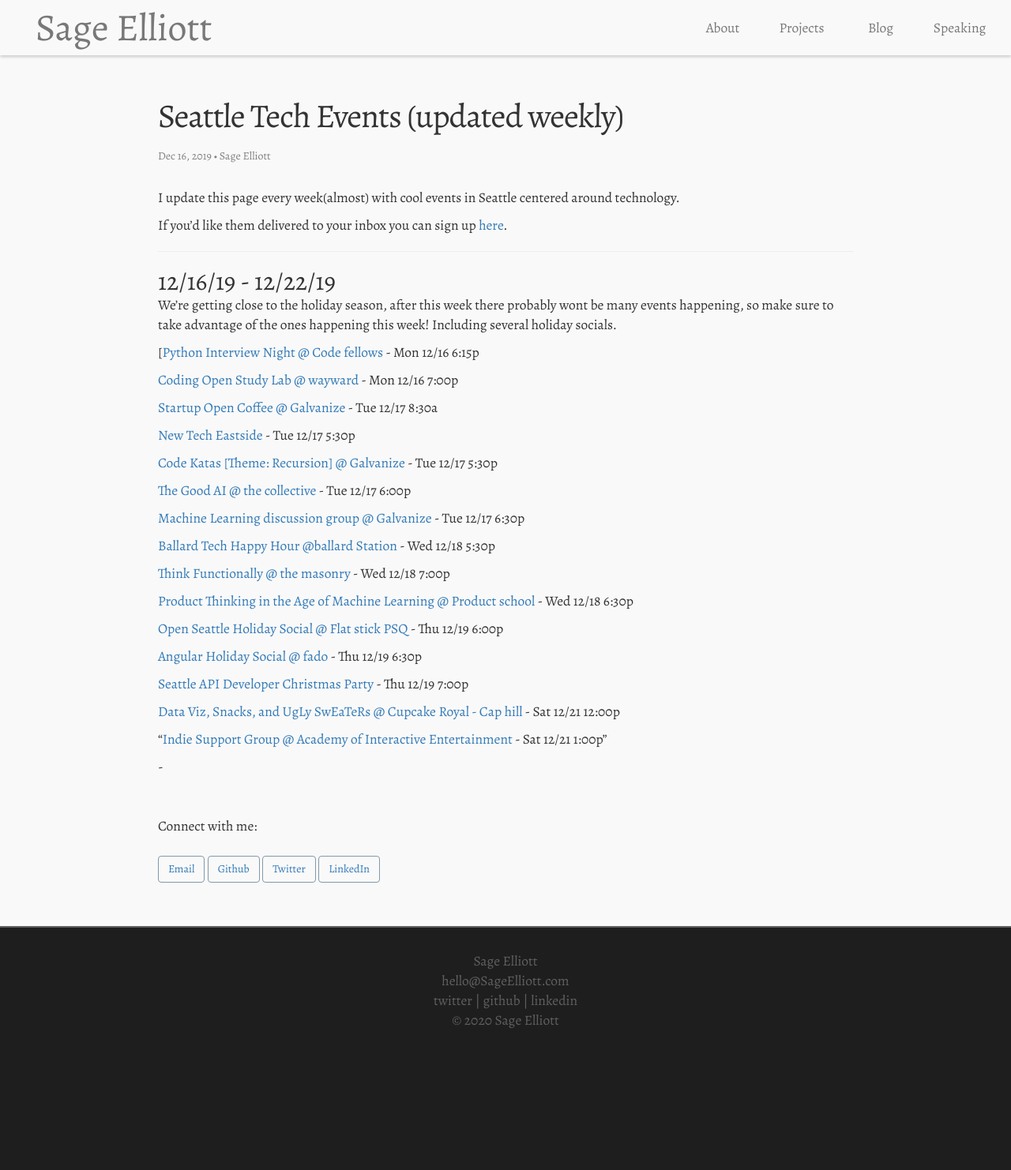
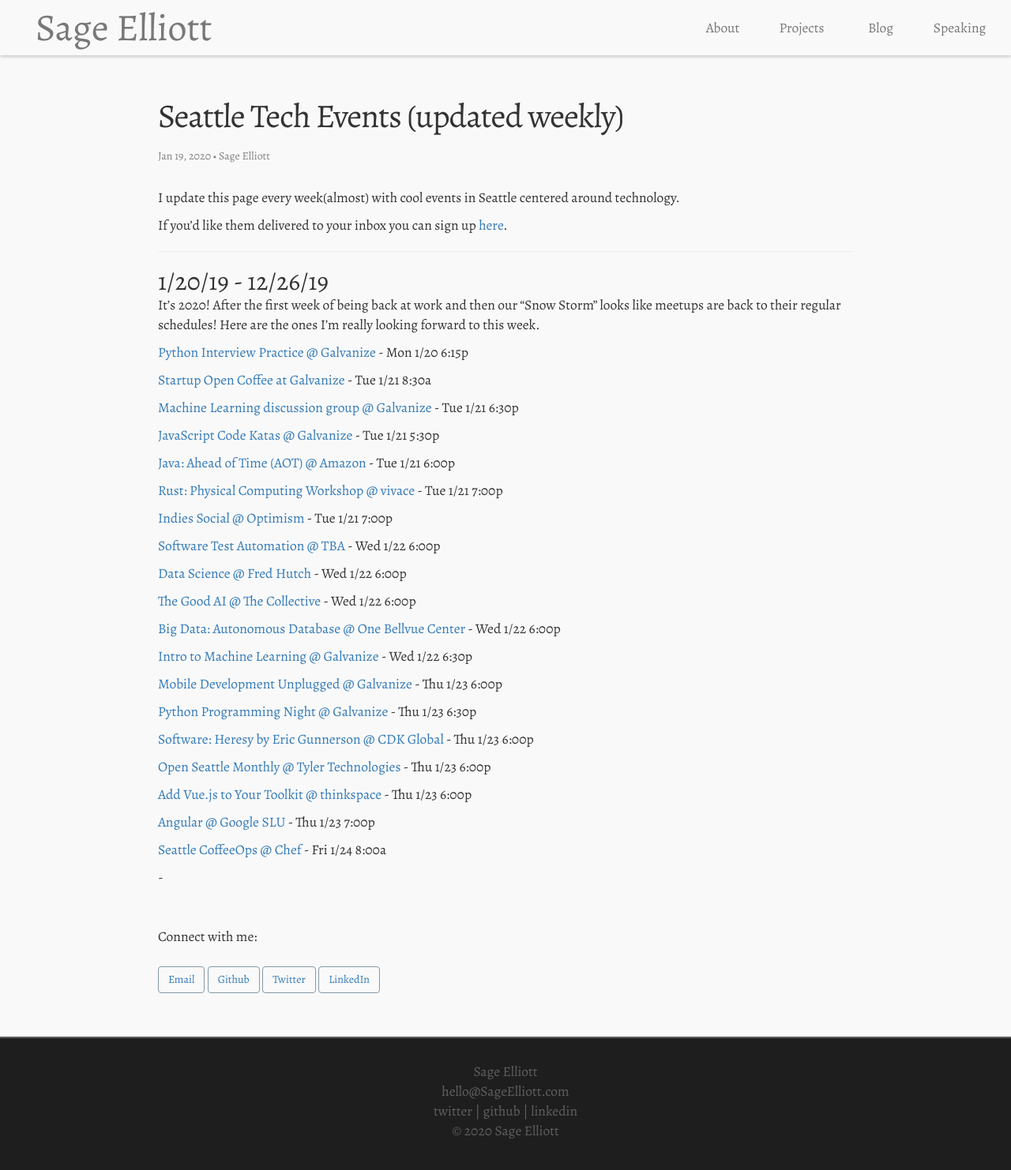
Before and after one commit to sagecodes/sage-blog, a Jekyll site: the page built from _posts/blog/event-posts/2019-8-26-meetups.markdown, in a window 1280 px wide. Shown: the top 1482 px of the page at 79% size. Built offline with Jekyll 4.4.1, drawn with Linux system fonts in a browser that asks for light colours; nearby versions of some CDN libraries; some web fonts are replaced.

Commit message:
update: Weekly event post

```diff
--- a/_posts/blog/event-posts/2019-8-26-meetups.markdown
+++ b/_posts/blog/event-posts/2019-8-26-meetups.markdown
@@ -2,7 +2,7 @@
 layout: post
 title:  "Seattle Tech Events (updated weekly)"
 permalink: /seattle-tech-events
-date:   2019-12-16
+date:   2020-01-19
 categories: post
 tags: events seattle
 author: Sage Elliott
@@ -15,36 +15,45 @@
 
 -------
 
-## 12/16/19 - 12/22/19
+## 1/20/19 - 12/26/19
 
-We're getting close to the holiday season, after this week there probably wont be many events happening, so make sure to take advantage of the ones happening this week! Including several holiday socials.
+It's 2020! After the first week of being back at work and then our "Snow Storm" looks like meetups are back to their regular schedules! Here are the ones I'm really looking forward to this week.
 
-[[Python Interview Night @ Code fellows](http://bit.ly/2stB0cp) - Mon 12/16 6:15p
 
-[Coding Open Study Lab @ wayward](http://bit.ly/2YSRHdq) - Mon 12/16 7:00p
+[Python Interview Practice @ Galvanize](https://www.meetup.com/PSPPython/events/krbjdrybccbbc/) - Mon 1/20 6:15p
 
-[Startup Open Coffee @ Galvanize](http://bit.ly/35u2pJZ) - Tue 12/17 8:30a
+[Startup Open Coffee at Galvanize](https://www.meetup.com/PSPPython/events/267516377/) - Tue 1/21 8:30a
 
-[New Tech Eastside](http://bit.ly/2YVtL9k) - Tue 12/17 5:30p
+[Machine Learning discussion group @ Galvanize](https://www.meetup.com/PSPPython/events/267516377/) - Tue 1/21 6:30p
 
-[Code Katas [Theme: Recursion] @ Galvanize](http://bit.ly/34tTjLK) - Tue 12/17 5:30p
+[JavaScript Code Katas @ Galvanize](https://www.meetup.com/seattlejshackers/events/267254618/) - Tue 1/21 5:30p
 
-[The Good AI @ the collective](http://bit.ly/2PNMGia) - Tue 12/17 6:00p
+[Java: Ahead of Time (AOT) @ Amazon](https://www.meetup.com/seajug/events/267391646/) - Tue 1/21 6:00p
 
-[Machine Learning discussion group @ Galvanize](http://bit.ly/2Z1CIhu) - Tue 12/17 6:30p
+[Rust: Physical Computing Workshop @ vivace](https://www.meetup.com/Seattle-Rust-Meetup/events/267538087/) - Tue 1/21 7:00p
 
-[Ballard Tech Happy Hour @ballard Station](http://bit.ly/2RZV2G4) - Wed 12/18 5:30p
+[Indies Social @ Optimism](https://www.meetup.com/SeattleIndies/events/djtvjpybccbcc/) - Tue 1/21 7:00p
 
-[Think Functionally @ the masonry](http://bit.ly/2LXXlFS) - Wed 12/18 7:00p
+[Software Test Automation @ TBA](https://www.meetup.com/TestPro-Seattle/events/264625678/) - Wed 1/22 6:00p
 
-[ Product Thinking in the Age of Machine Learning @ Product school](http://bit.ly/2YYvJWC) - Wed 12/18 6:30p
+[Data Science @ Fred Hutch](https://www.meetup.com/Seattle-WiDS-Meetup/events/266965964/) - Wed 1/22 6:00p
 
-[Open Seattle Holiday Social @ Flat stick PSQ](http://bit.ly/34p1I31) - Thu 12/19 6:00p
+[The Good AI @ The Collective](https://www.meetup.com/TheGoodAI/events/267700451/) - Wed 1/22 6:00p
 
-[Angular Holiday Social @ fado](http://bit.ly/2qYCpY9) - Thu 12/19 6:30p
+[Big Data: Autonomous Database @ One Bellvue Center](https://www.meetup.com/Big-Data-Bellevue-BDB/events/fxbnllybccbtb/) - Wed 1/22 6:00p
 
-[Seattle API Developer Christmas Party](http://bit.ly/35EZk9K) - Thu 12/19 7:00p
+[Intro to Machine Learning @ Galvanize](https://www.eventbrite.com/e/intro-to-machine-learning-tickets-86875154927) - Wed 1/22 6:30p
 
-[Data Viz, Snacks, and UgLy SwEaTeRs @ Cupcake Royal - Cap hill](http://bit.ly/35oUIEK) - Sat 12/21 12:00p
+[Mobile Development Unplugged @ Galvanize](https://www.meetup.com/mobiletea-seattle/events/267733742/) - Thu 1/23 6:00p
 
-"[Indie Support Group @ Academy of Interactive Entertainment](http://bit.ly/2swVPDN) - Sat 12/21 1:00p"
+[Python Programming Night @ Galvanize](https://www.meetup.com/PSPPython/events/267998132/) - Thu 1/23 6:30p
+
+[Software: Heresy by Eric Gunnerson @ CDK Global](https://www.meetup.com/seattle-software-craftsmanship/events/nhjtqqybccbfc/) - Thu 1/23 6:00p
+
+[Open Seattle Monthly @ Tyler Technologies](https://www.meetup.com/openseattle/events/dnpxlrybccbdc/) - Thu 1/23 6:00p
+
+[Add Vue.js to Your Toolkit @ thinkspace](https://www.meetup.com/free-code-camp-sea/events/267708754/) - Thu 1/23 6:00p
+
+[Angular @ Google SLU](https://www.meetup.com/Angular-Seattle/events/267787889/) - Thu 1/23 7:00p
+
+[Seattle CoffeeOps @ Chef](https://www.meetup.com/Seattle-CoffeeOps/events/kgmkbqybccbgc/) - Fri 1/24 8:00a
```
